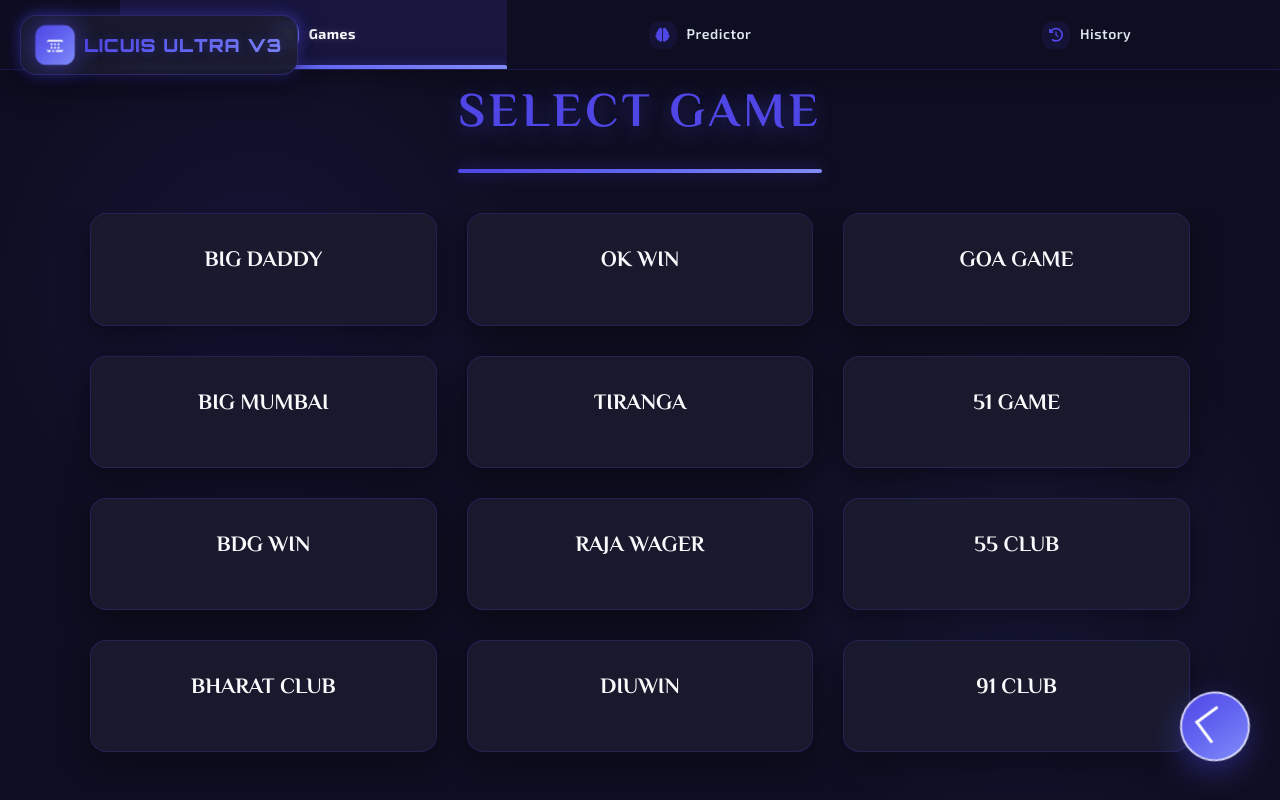
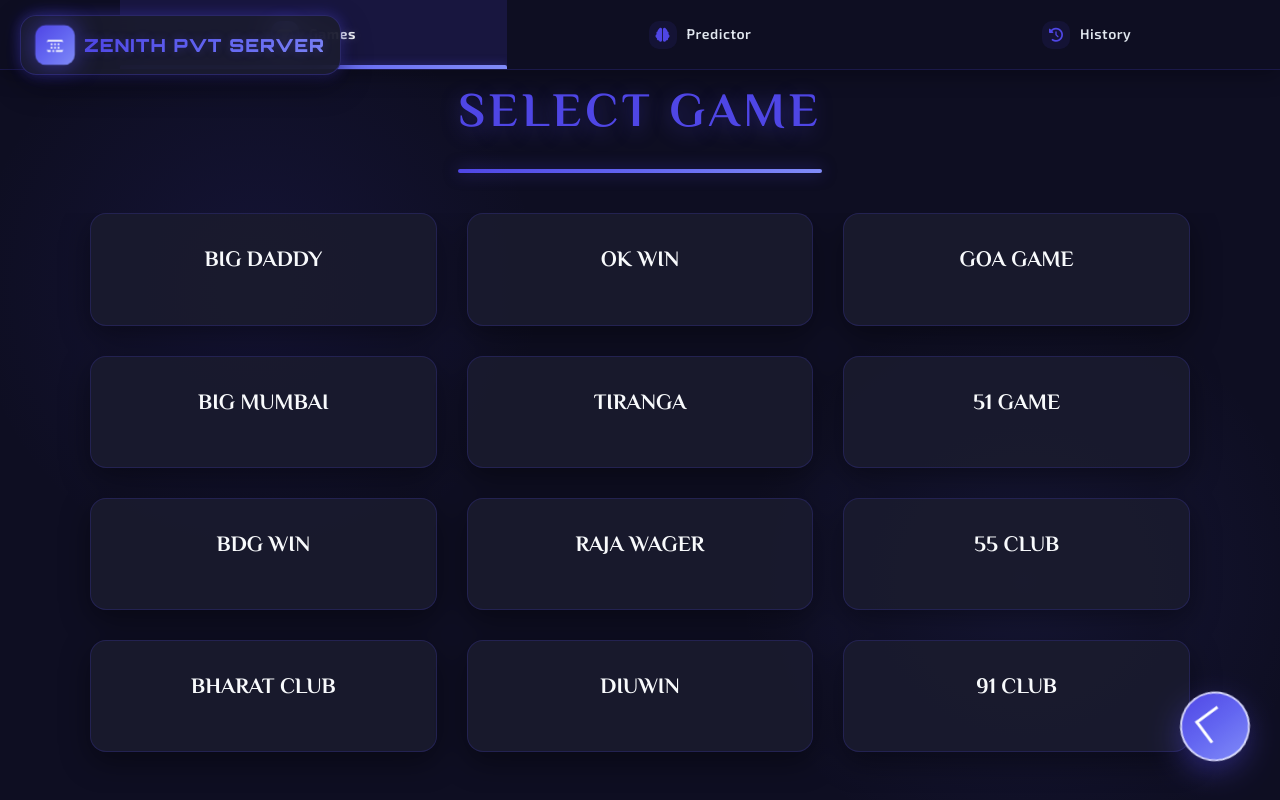
Before and after one commit to Aligour444-gour/ZENITH-PVT-SERVER-, a plain HTML site: page index.html in a window 1280 px wide. Drawn offline with Linux system fonts and the light colour scheme; no server answers.

Commit message:
Update index.html

```diff
--- a/index.html
+++ b/index.html
@@ -3,7 +3,7 @@
 <head>
     <meta charset="UTF-8">
     <meta name="viewport" content="width=device-width, initial-scale=1.0">
-    <title>LICUIS ULTRA V3 - Enhanced</title>
+    <title>V3 - Enhanced</title>
     <style>
         @import url('https://fonts.googleapis.com/css2?family=El+Messiri:wght@400;500;600;700&family=Orbitron:wght@400;500;700;900&family=Exo+2:wght@300;400;500;600;700&display=swap');
 
@@ -1421,7 +1421,7 @@
                 <path d="M21 16.5c0 .83-.67 1.5-1.5 1.5H4.5c-.83 0-1.5-.67-1.5-1.5v-9c0-.83.67-1.5 1.5-1.5h15c.83 0 1.5.67 1.5 1.5v9zM4.5 20h15c.83 0 1.5-.67 1.5-1.5v-9c0-.83-.67-1.5-1.5-1.5h-15c-.83 0-1.5.67-1.5 1.5v9c0 .83.67 1.5 1.5 1.5zm2.5-6h2v2H7v-2zm4 0h2v2h-2v-2zm-4 4h2v2H7v-2zm4 0h2v2h-2v-2zm4-4h2v2h-2v-2zm-8-4h2v2H7v-2zm4 0h2v2h-2v-2zm4 0h2v2h-2v-2z" />
             </svg>
         </div>
-        <div class="logo-text">LICUIS ULTRA V3</div>
+        <div class="logo-text">ZENITH PVT SERVER</div>
     </div>
 
     <div class="tab-system">
@@ -1508,7 +1508,7 @@
             <div class="floating-bg bg-2"></div>
 
             <div class="chat-header">
-                <h1 class="chat-title">LICUIS ULTRA V3</h1>
+                <h1 class="chat-title">ZENITH PVT SERVER</h1>
                 <p class="chat-subtitle">
                     <span class="status-indicator online"></span>
                     <span id="connection-status">Connected to Server</span>
@@ -1520,7 +1520,7 @@
             <div class="messages-container" id="messages-container">
                 <div class="message received">
                     <div class="prediction-title"><i class="fas fa-robot"></i> SYSTEM INITIALIZED</div>
-                    <p>Welcome to <strong>LICUIS ULTRA V3</strong>, Advanced AI models are analyzing game patterns in real-time to provide you with the most accurate predictions.</p>
+                    <p>Welcome to <strong>ZENITH PVT SERVER</strong>, Advanced AI models are analyzing game patterns in real-time to provide you with the most accurate predictions.</p>
                     <div class="progress-bar">
                         <div class="progress-fill" style="width: 100%"></div>
                     </div>
@@ -1789,9 +1789,9 @@ document.addEventListener('DOMContentLoaded', function() {
         addMessage('received',
             `<div class="prediction-card">
                 <div class="prediction-title"><i class="fas fa-robot"></i> SYSTEM INITIALIZED</div>
-                <p>Welcome to <strong>LICUIS ULTRA V3</strong> Advanced AI models are analyzing game patterns in real-time to provide you with the most accurate predictions.</p>
+                <p>Welcome to <strong>ZENITH PVT SERVER</strong> Advanced AI models are analyzing game patterns in real-time to provide you with the most accurate predictions.</p>
             </div>`,
-            'LICUIS ULTRA');
+            'ZENITH PVT SERVER');
         simulateInitialAnalysis();
     }, 1500);
 
@@ -1863,7 +1863,7 @@ document.addEventListener('DOMContentLoaded', function() {
                     <div class="prediction-title"><i class="fas fa-check-circle"></i> ANALYSIS COMPLETE</div>
                     <p>AI pattern detection complete. Advanced algorithms initialized and ready for predictions.</p>
                 </div>`,
-                'LICUIS ULTRA');
+                'ZENITH PVT SERVER');
 
             // Start the simple check logic
             setInterval(checkPeriodAndPredictSimple, 5000);
@@ -1960,7 +1960,7 @@ document.addEventListener('DOMContentLoaded', function() {
                 addMessage('received', createPredictionMessage({
                     size: finalPrediction,
                     confidence: finalConfidence
-                }), 'LICUIS ULTRA');
+                }), 'ZENITH PVT SERVER');
             }, 1000);
         }
     }
```
